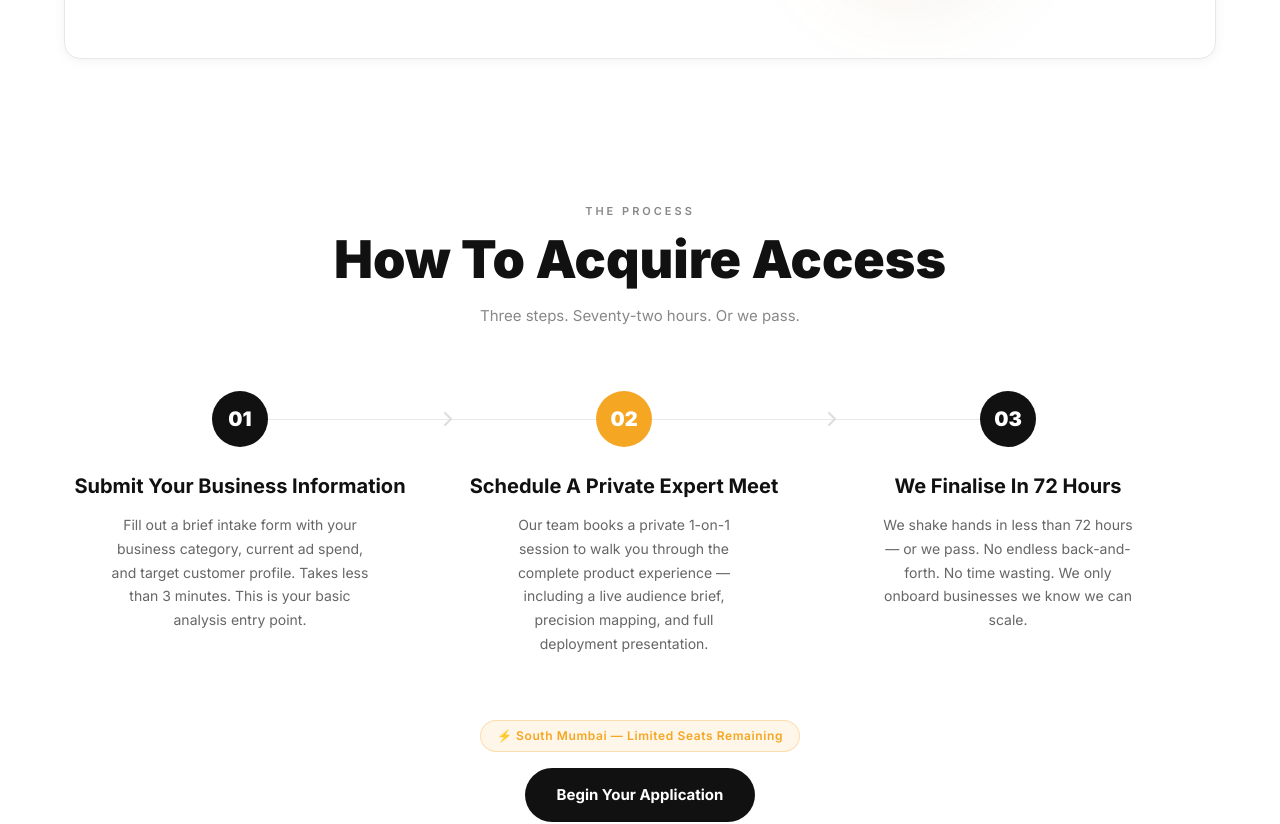
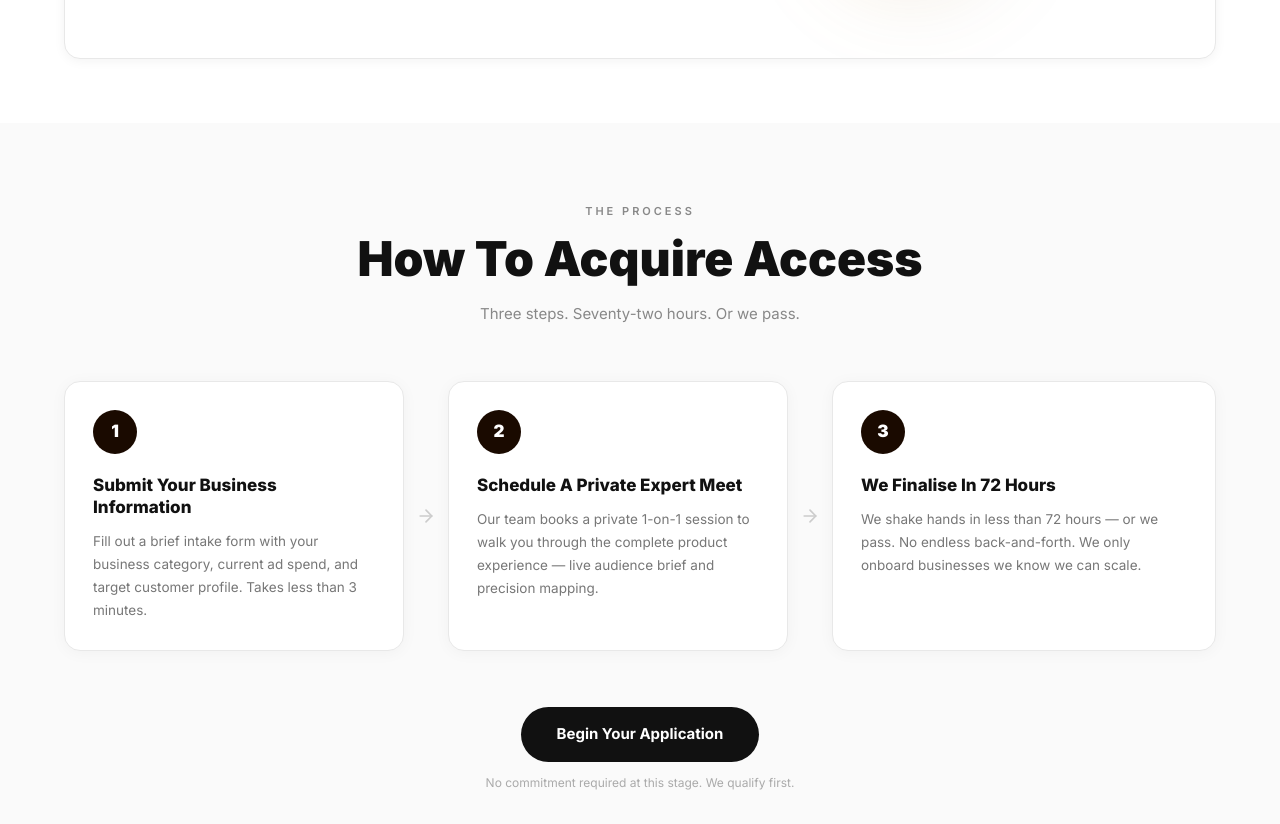
Before and after one commit to adishshah29-eng/native-lookalike-audiance, a React (Vite) app: page / in a window 1280 px wide. Shown: the part 2420-3244 px from the top of the page. Built offline with nearby package versions, Linux system fonts and the light colour scheme.

Commit message:
Changes of hero

```diff
--- a/src/app/components/HowToAcquire.tsx
+++ b/src/app/components/HowToAcquire.tsx
@@ -1,33 +1,30 @@
-import { ChevronRight } from 'lucide-react';
+import { ArrowRight } from 'lucide-react';
 import { motion } from 'motion/react';
 
 const steps = [
   {
-    number: '01',
+    number: '1',
     title: 'Submit Your Business Information',
     description:
-      'Fill out a brief intake form with your business category, current ad spend, and target customer profile. Takes less than 3 minutes. This is your basic analysis entry point.',
-    circleBg: 'bg-[#111111]',
+      'Fill out a brief intake form with your business category, current ad spend, and target customer profile. Takes less than 3 minutes.',
   },
   {
-    number: '02',
+    number: '2',
     title: 'Schedule A Private Expert Meet',
     description:
-      'Our team books a private 1-on-1 session to walk you through the complete product experience — including a live audience brief, precision mapping, and full deployment presentation.',
-    circleBg: 'bg-[#F5A623]',
+      'Our team books a private 1-on-1 session to walk you through the complete product experience — live audience brief and precision mapping.',
   },
   {
-    number: '03',
+    number: '3',
     title: 'We Finalise In 72 Hours',
     description:
-      'We shake hands in less than 72 hours — or we pass. No endless back-and-forth. No time wasting. We only onboard businesses we know we can scale.',
-    circleBg: 'bg-[#111111]',
+      'We shake hands in less than 72 hours — or we pass. No endless back-and-forth. We only onboard businesses we know we can scale.',
   },
 ];
 
 export function HowToAcquire() {
   return (
-    <section className="bg-white py-20 px-6">
+    <section className="bg-[#FAFAFA] py-20 px-6">
       <div className="max-w-6xl mx-auto">
 
         {/* Eyebrow + Heading + Subheading */}
@@ -36,9 +33,10 @@ export function HowToAcquire() {
           whileInView={{ opacity: 1, y: 0 }}
           viewport={{ once: true }}
           transition={{ duration: 0.5 }}
+          className="text-center mb-14"
         >
           <p
-            className="text-center mb-3"
+            className="mb-3"
             style={{
               fontSize: '11px',
               fontWeight: 600,
@@ -49,100 +47,87 @@ export function HowToAcquire() {
           >
             THE PROCESS
           </p>
-
           <h2
-            className="text-center mb-4"
+            className="mb-4"
             style={{
-              fontSize: 'clamp(36px, 5vw, 52px)',
+              fontSize: 'clamp(30px, 4vw, 48px)',
               fontWeight: 900,
               color: '#111111',
-              lineHeight: 1.1,
+              lineHeight: 1.15,
             }}
           >
             How To Acquire Access
           </h2>
-
           <p
-            className="text-center mx-auto mb-16"
+            className="mx-auto"
             style={{
               fontSize: '15px',
               color: '#888888',
-              maxWidth: '480px',
+              maxWidth: '440px',
             }}
           >
-            Three steps. Seventy-two hours.{' '}
-            Or we pass.
+            Three steps. Seventy-two hours. Or we pass.
           </p>
         </motion.div>
 
-        {/* Steps Grid */}
-        <div className="grid grid-cols-1 md:grid-cols-3 gap-0 md:gap-0 relative">
+        {/* Cards Row */}
+        <div className="flex flex-col md:flex-row items-stretch gap-0 md:gap-0">
+          {steps.map((step, index) => (
+            <div key={step.number} className="flex items-stretch flex-1 min-w-0">
 
-          {/* Thin horizontal connecting line (desktop only) */}
-          <div
-            className="hidden md:block absolute h-[1px] bg-[#E8E8E8] z-0"
-            style={{ top: '28px', left: '16.66%', right: '16.66%' }}
-          />
-
-          {/* Arrow: Step 1 → 2 */}
-          <ChevronRight
-            className="hidden md:block absolute text-[#DDDDDD] z-20"
-            style={{ top: '16px', left: 'calc(33.33% - 12px)', width: '24px', height: '24px' }}
-          />
-
-          {/* Arrow: Step 2 → 3 */}
-          <ChevronRight
-            className="hidden md:block absolute text-[#DDDDDD] z-20"
-            style={{ top: '16px', left: 'calc(66.66% - 12px)', width: '24px', height: '24px' }}
-          />
-
-          {steps.map((step, index) => (
+              {/* Card */}
               <motion.div
-              key={step.number}
                 initial={{ opacity: 0, y: 30 }}
                 whileInView={{ opacity: 1, y: 0 }}
                 viewport={{ once: true }}
                 transition={{ duration: 0.5, delay: index * 0.15 }}
-              className={[
-                // Mobile: left accent border, stacked
-                'border-l-2 border-[#F5A623] pl-6 mb-8',
-                // Desktop: reset border, center-align
-                'md:border-l-0 md:pl-0 md:mb-0',
-                'relative flex flex-col items-start md:items-center text-center px-6 md:px-8 py-8 md:py-0',
-              ].join(' ')}
+                className="flex-1 bg-white border border-[#E8E8E8] rounded-2xl p-7 flex flex-col relative"
+                style={{
+                  boxShadow: '0 2px 16px 0 rgba(0,0,0,0.04)',
+                }}
               >
-              {/* Numbered circle */}
+                {/* Numbered circle — top left */}
                 <div
-                className={`w-14 h-14 rounded-full flex items-center justify-center text-white font-black text-xl mb-6 flex-shrink-0 relative z-10 ${step.circleBg}`}
+                  className="w-11 h-11 rounded-full flex items-center justify-center text-white font-black text-[17px] mb-5 flex-shrink-0"
+                  style={{ background: '#1a0a00' }}
                 >
                   {step.number}
                 </div>
 
-              {/* Step title */}
+                {/* Title */}
                 <h3
-                className="mb-3 text-left md:text-center"
+                  className="mb-3"
                   style={{
-                  fontSize: 'clamp(18px, 2vw, 20px)',
-                  fontWeight: 700,
+                    fontSize: '17px',
+                    fontWeight: 800,
                     color: '#111111',
+                    lineHeight: 1.3,
                   }}
                 >
                   {step.title}
                 </h3>
 
-              {/* Step description */}
+                {/* Description */}
                 <p
-                className="text-left md:text-center"
                   style={{
-                  fontSize: '14px',
-                  color: '#666666',
+                    fontSize: '13.5px',
+                    color: '#777777',
                     lineHeight: 1.7,
-                  maxWidth: '260px',
                   }}
                 >
                   {step.description}
                 </p>
               </motion.div>
+
+              {/* Arrow connector — between cards, desktop only */}
+              {index < steps.length - 1 && (
+                <div className="hidden md:flex items-center justify-center px-3 flex-shrink-0">
+                  <ArrowRight
+                    style={{ color: '#CCCCCC', width: '20px', height: '20px' }}
+                  />
+                </div>
+              )}
+            </div>
           ))}
         </div>
 
@@ -152,31 +137,10 @@ export function HowToAcquire() {
           whileInView={{ opacity: 1, y: 0 }}
           viewport={{ once: true }}
           transition={{ duration: 0.5, delay: 0.5 }}
-          className="mt-16 flex flex-col items-center"
+          className="mt-14 flex flex-col items-center"
         >
-          {/* Pill badge */}
-          <div
-            className="inline-flex items-center gap-2 rounded-full px-4 py-1.5 mb-4"
-            style={{
-              backgroundColor: 'rgba(245, 166, 35, 0.10)',
-              border: '1px solid rgba(245, 166, 35, 0.30)',
-            }}
-          >
-            <span
-              style={{
-                fontSize: '12px',
-                fontWeight: 600,
-                color: '#F5A623',
-                letterSpacing: '0.05em',
-              }}
-            >
-              ⚡ South Mumbai — Limited Seats Remaining
-            </span>
-          </div>
-
-          {/* CTA Button */}
           <button
-            className="bg-[#111111] text-white px-8 py-4 rounded-full font-bold hover:bg-black transition-colors cursor-pointer inline-block"
+            className="bg-[#111111] text-white px-9 py-4 rounded-full font-bold hover:bg-black transition-colors cursor-pointer"
             style={{ fontSize: '15px' }}
             onClick={() =>
               document.getElementById('contact')?.scrollIntoView({ behavior: 'smooth' })
@@ -184,8 +148,6 @@ export function HowToAcquire() {
           >
             Begin Your Application
           </button>
-
-          {/* Fine print */}
           <p
             className="mt-3 text-center"
             style={{ fontSize: '12px', color: '#AAAAAA' }}
@@ -193,6 +155,7 @@ export function HowToAcquire() {
             No commitment required at this stage. We qualify first.
           </p>
         </motion.div>
+
       </div>
     </section>
   );
--- a/src/app/components/Pricing.tsx
+++ b/src/app/components/Pricing.tsx
@@ -169,7 +169,7 @@ export function Pricing() {
           className="text-center text-[36px] md:text-[48px] font-bold text-[#111111] mb-16"
           style={{ lineHeight: 1.2 }}
         >
-          Select Your Access
+          Open for the #1 time, only for businesses in bombay
         </motion.h2>
 
         {/* ── Founder's Access ── */}
```
Lines whose indentation alone changed are shown as unchanged.
